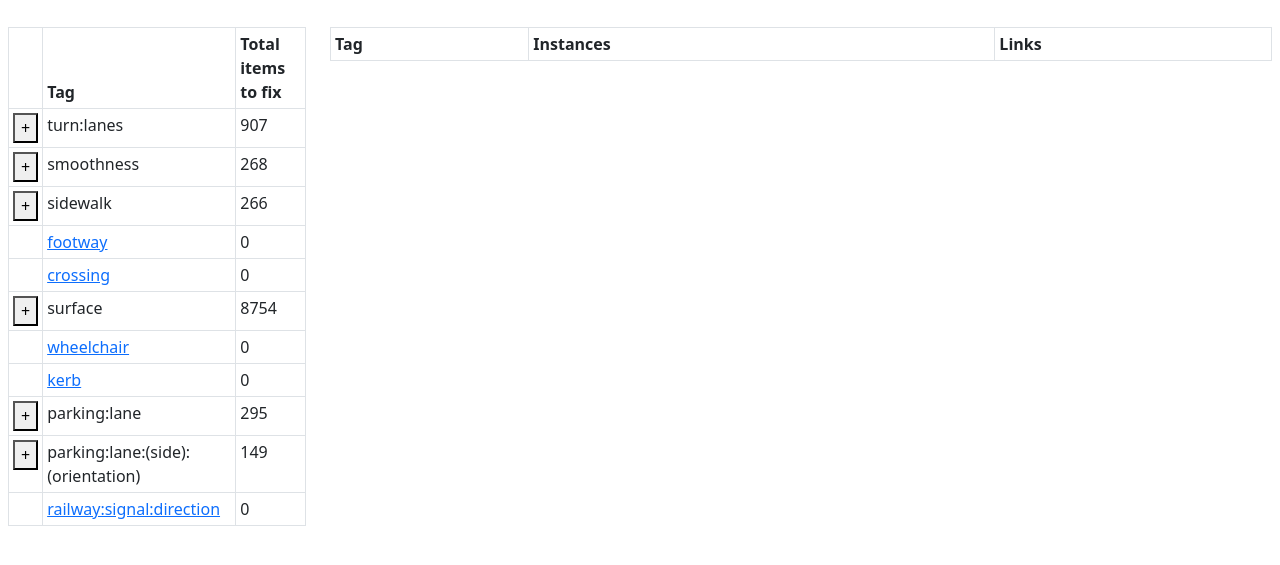
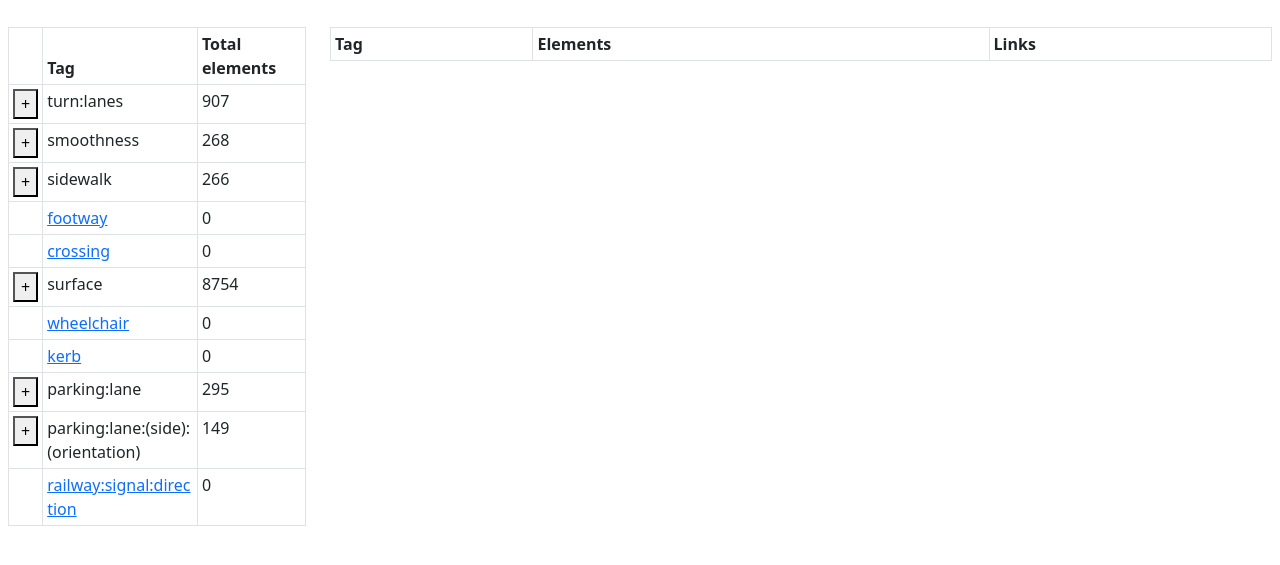
Before and after one commit to Dimitar5555/osm-tag-validator, a website: page docs/index.html in a window 1280 px wide. Shown: the part 61-626 px from the top of the page. Drawn offline with nearby package versions, Linux system fonts and the light colour scheme.

Commit message:
Update index.html

```diff
--- a/docs/index.html
+++ b/docs/index.html
@@ -7,6 +7,14 @@
     <title>OpenStreetMap Tag Validator</title>
     <link rel="stylesheet" href="https://cdn.jsdelivr.net/npm/bootstrap@5.2.2/dist/css/bootstrap.min.css" integrity="sha384-Zenh87qX5JnK2Jl0vWa8Ck2rdkQ2Bzep5IDxbcnCeuOxjzrPF/et3URy9Bv1WTRi" crossorigin="anonymous">
     <script src="https://cdn.jsdelivr.net/npm/bootstrap@5.2.2/dist/js/bootstrap.min.js" integrity="sha384-IDwe1+LCz02ROU9k972gdyvl+AESN10+x7tBKgc9I5HFtuNz0wWnPclzo6p9vxnk" crossorigin="anonymous"></script>
+    <style>
+        td {
+            word-break: break-all;
+        }
+        body {
+            overflow-x: hidden;
+        }
+    </style>
 </head>
 <body class="p-2">
     <h1>OpenStreetMap Tag Validator</h1>
@@ -18,7 +26,7 @@
                     <tr>
                         <th></th>
                         <th>Tag</th>
-                        <th>Total items to fix</th>
+                        <th>Total elements</th>
                     </tr>
                 </thead>
                 <tbody></tbody>
@@ -29,7 +37,7 @@
                 <thead>
                     <tr>
                         <th>Tag</th>
-                        <th>Instances</th>
+                        <th>Elements</th>
                         <th>Links</th>
                     </tr>
                 </thead>
```
